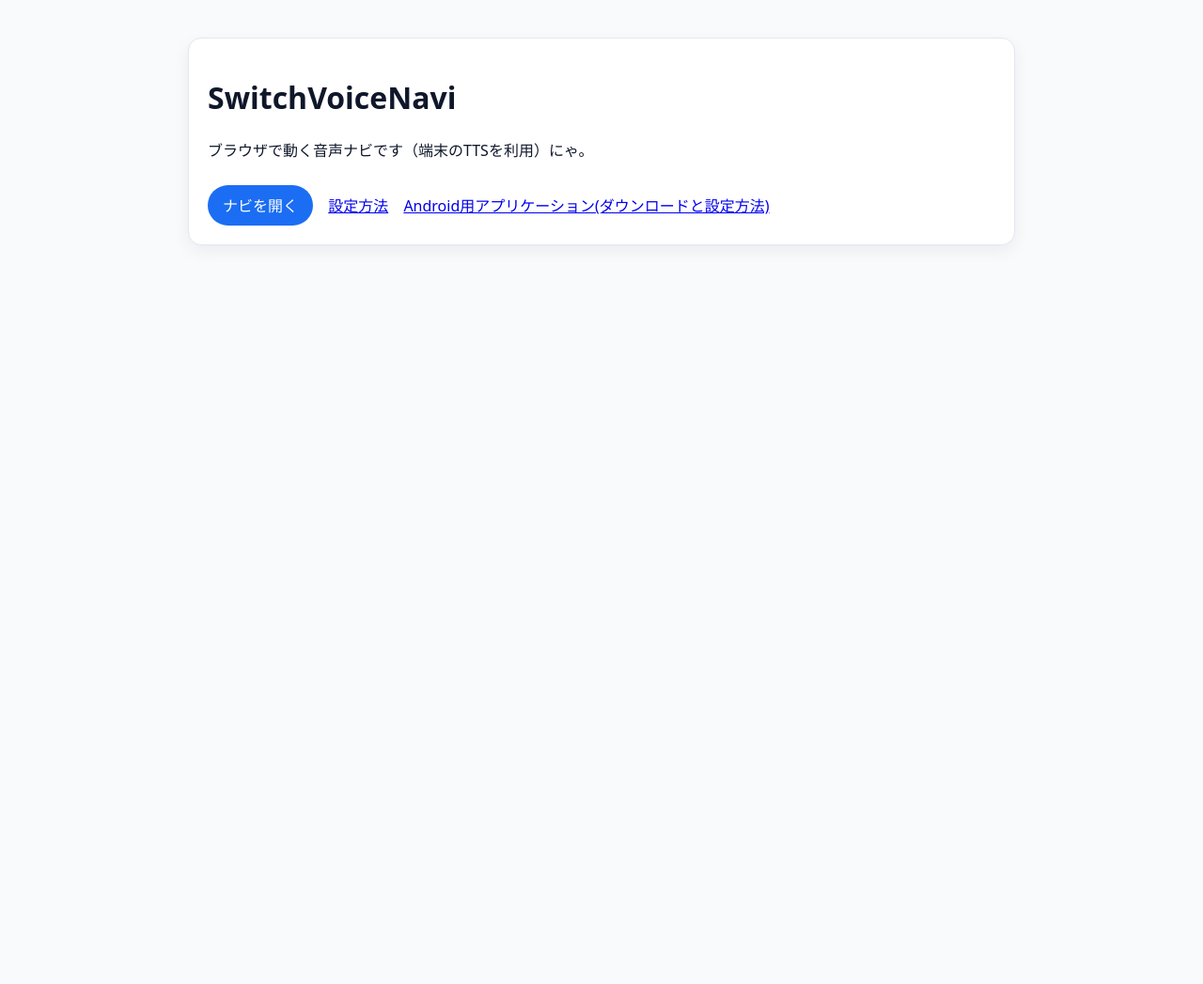
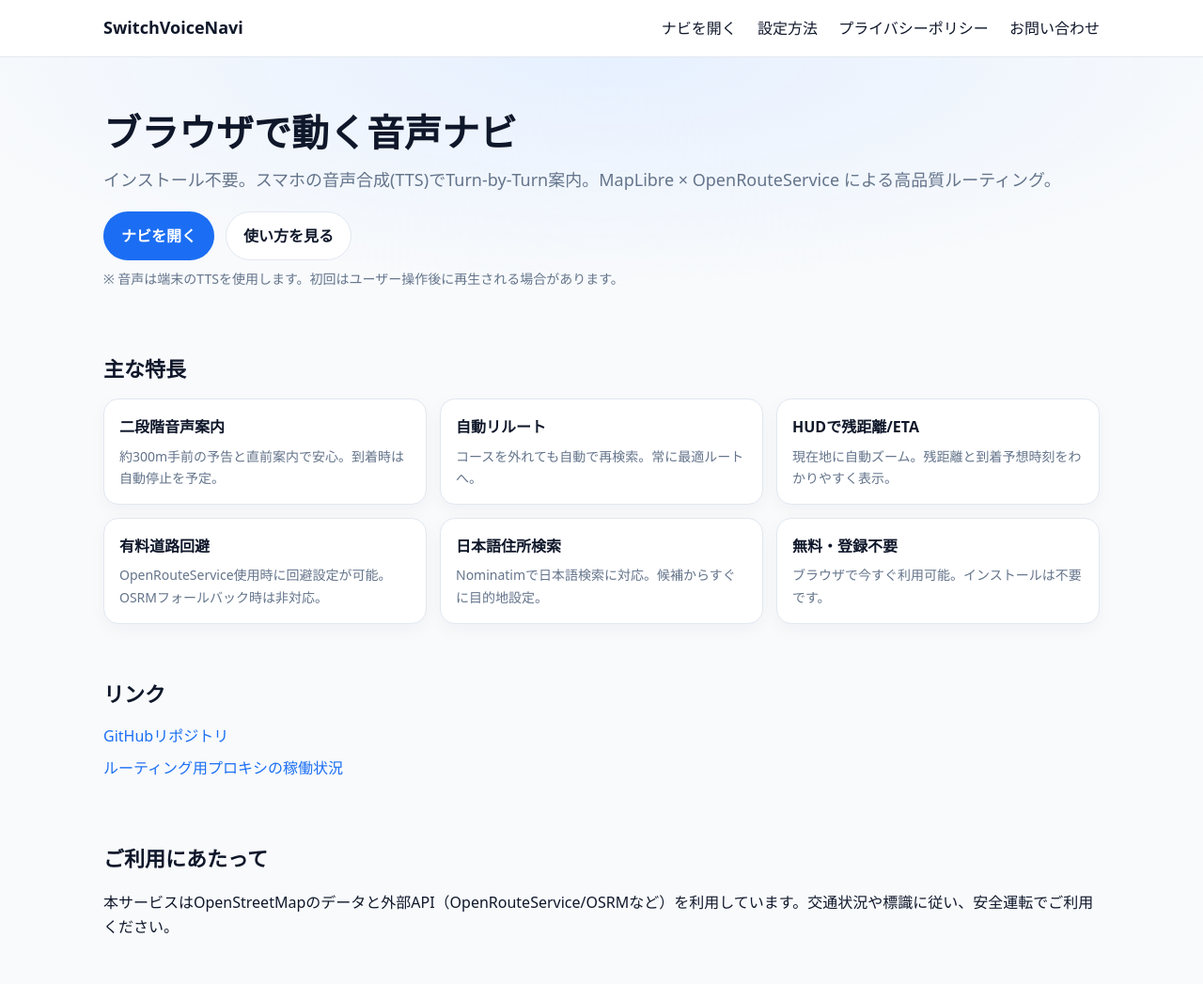
Before and after one commit to lamb5656/lamb5656.github.io, a plain HTML site: page index.html in a window 1280 px wide. Shown: the top 1047 px of the page at 94% size. Before the commit the page ends 800 px from the top, so only its background shows below. Drawn offline with Linux system fonts and the light colour scheme.

Commit message:
Add files via upload

```diff
--- a/index.html
+++ b/index.html
@@ -1,27 +1,132 @@
-<!doctype html><html lang="ja"><head>
-<meta charset="utf-8"><meta name="viewport" content="width=device-width,initial-scale=1">
-<title>SwitchVoiceNavi</title>
+<!doctype html>
+<html lang="ja">
+<head>
+  <meta charset="utf-8">
+  <meta name="viewport" content="width=device-width, initial-scale=1">
+  <title>SwitchVoiceNavi | ブラウザで動く音声ナビ</title>
+  <meta name="description" content="SwitchVoiceNaviはブラウザで動く無料の音声カーナビ。MapLibre × OpenRouteService。二段階音声案内、リルート、HUD、料金回避に対応。iOS/AndroidのTTSを利用。">
+  <link rel="canonical" href="https://lamb5656.github.io/">
+  <meta name="format-detection" content="telephone=no">
+  <meta name="theme-color" content="#0f172a">
 
-<!-- ★ AdSense が指示する「サイト確認コード」をそのまま貼る（client=ca-pub-XXXX） -->
-<script async src="https://pagead2.googlesyndication.com/pagead/js/adsbygoogle.js?client=ca-pub-9492165781041714"
-        crossorigin="anonymous"></script>
-<style>
-  body{font-family:system-ui, -apple-system, Segoe UI, Roboto, Helvetica, Arial; margin:0; background:#f8fafc; color:#0f172a}
-  .wrap{max-width:880px;margin:40px auto;padding:0 16px}
-  .card{background:#fff;border:1px solid #e2e8f0;border-radius:14px;padding:20px;box-shadow:0 6px 18px rgba(15,23,42,.06)}
-  .btn{display:inline-block;margin-top:10px;padding:.6rem 1rem;border-radius:999px;background:#1b6ef3;color:#fff;text-decoration:none}
-  .links a{margin-right:12px}
-</style>
-</head><body>
-  <main class="wrap">
-    <div class="card">
-      <h1>SwitchVoiceNavi</h1>
-      <p>ブラウザで動く音声ナビです（端末のTTSを利用）にゃ。</p>
-      <div class="links">
-        <a class="btn" href="https://lamb5656.github.io/navi-app/browser-navi/" rel="noopener">ナビを開く</a>
-        <a href="https://lamb5656.github.io/navi-app/browser-navi/howto.html" rel="noopener">設定方法</a>
-        <a href="https://github.com/lamb5656/navi-app" rel="noopener">Android用アプリケーション(ダウンロードと設定方法)</a>
+  <!-- Google AdSense site verification / loader -->
+  <script async src="https://pagead2.googlesyndication.com/pagead/js/adsbygoogle.js?client=ca-pub-9492165781041714" crossorigin="anonymous"></script>
+
+  <!-- Open Graph -->
+  <meta property="og:site_name" content="SwitchVoiceNavi">
+  <meta property="og:title" content="SwitchVoiceNavi | ブラウザで動く音声ナビ">
+  <meta property="og:description" content="MapLibre × OpenRouteService。二段階音声案内、リルート、HUD、料金回避に対応。">
+  <meta property="og:type" content="website">
+  <meta property="og:url" content="https://lamb5656.github.io/">
+
+  <!-- Structured Data -->
+  <script type="application/ld+json">
+  {
+    "@context": "https://schema.org",
+    "@type": "SoftwareApplication",
+    "name": "SwitchVoiceNavi",
+    "applicationCategory": "TravelApplication",
+    "operatingSystem": "Web",
+    "offers": { "@type": "Offer", "price": "0", "priceCurrency": "JPY" },
+    "url": "https://lamb5656.github.io/navi-app/browser-navi/",
+    "publisher": { "@type": "Organization", "name": "SwitchVoiceNavi Project" },
+    "featureList": [
+      "Turn-by-turn voice guidance",
+      "Re-routing when off course",
+      "Two-phase prompts (300m/near)",
+      "Toll road avoidance (ORS)",
+      "HUD with remaining distance and ETA"
+    ]
+  }
+  </script>
+
+  <link rel="preconnect" href="https://lamb5656.github.io" crossorigin>
+  <link rel="stylesheet" href="./styles.css">
+</head>
+<body>
+  <header class="site-header" role="banner">
+    <div class="container header-inner">
+      <a class="brand" href="/">SwitchVoiceNavi</a>
+      <nav class="nav" aria-label="Primary">
+        <a href="https://lamb5656.github.io/navi-app/browser-navi/" rel="noopener noreferrer">ナビを開く</a>
+        <a href="https://lamb5656.github.io/navi-app/browser-navi/howto.html" rel="noopener noreferrer">設定方法</a>
+        <a href="./privacy.html" rel="noopener noreferrer">プライバシーポリシー</a>
+        <a href="./contact.html" rel="noopener noreferrer">お問い合わせ</a>
+      </nav>
+    </div>
+  </header>
+
+  <main id="content">
+    <section class="hero">
+      <div class="container hero-inner">
+        <h1 class="hero-title">ブラウザで動く音声ナビ</h1>
+        <p class="hero-lead">インストール不要。スマホの音声合成(TTS)で<span class="nowrap">Turn‑by‑Turn</span>案内。MapLibre × OpenRouteService による高品質ルーティング。</p>
+        <div class="hero-cta">
+          <a class="btn btn-primary" href="https://lamb5656.github.io/navi-app/browser-navi/" rel="noopener noreferrer">ナビを開く</a>
+          <a class="btn btn-secondary" href="https://lamb5656.github.io/navi-app/browser-navi/howto.html" rel="noopener noreferrer">使い方を見る</a>
+        </div>
+        <p class="note">※ 音声は端末のTTSを使用します。初回はユーザー操作後に再生される場合があります。</p>
       </div>
+    </section>
+
+    <section class="features">
+      <div class="container">
+        <h2>主な特長</h2>
+        <ul class="feature-grid" role="list">
+          <li class="feature">
+            <h3>二段階音声案内</h3>
+            <p>約300m手前の予告と直前案内で安心。到着時は自動停止を予定。</p>
+          </li>
+          <li class="feature">
+            <h3>自動リルート</h3>
+            <p>コースを外れても自動で再検索。常に最適ルートへ。</p>
+          </li>
+          <li class="feature">
+            <h3>HUDで残距離/ETA</h3>
+            <p>現在地に自動ズーム。残距離と到着予想時刻をわかりやすく表示。</p>
+          </li>
+          <li class="feature">
+            <h3>有料道路回避</h3>
+            <p>OpenRouteService使用時に回避設定が可能。OSRMフォールバック時は非対応。</p>
+          </li>
+          <li class="feature">
+            <h3>日本語住所検索</h3>
+            <p>Nominatimで日本語検索に対応。候補からすぐに目的地設定。</p>
+          </li>
+          <li class="feature">
+            <h3>無料・登録不要</h3>
+            <p>ブラウザで今すぐ利用可能。インストールは不要です。</p>
+          </li>
+        </ul>
+      </div>
+    </section>
+
+    <section class="links">
+      <div class="container">
+        <h2>リンク</h2>
+        <ul class="link-list" role="list">
+          <li><a href="https://github.com/lamb5656/navi-app" rel="noopener noreferrer">GitHubリポジトリ</a></li>
+          <li><a href="https://ors-proxy.lamb565.workers.dev/health" rel="noopener noreferrer">ルーティング用プロキシの稼働状況</a></li>
+        </ul>
+      </div>
+    </section>
+
+    <section class="notes">
+      <div class="container">
+        <h2>ご利用にあたって</h2>
+        <p>本サービスはOpenStreetMapのデータと外部API（OpenRouteService/OSRMなど）を利用しています。交通状況や標識に従い、安全運転でご利用ください。</p>
+      </div>
+    </section>
+  </main>
+
+  <footer class="site-footer" role="contentinfo">
+    <div class="container footer-inner">
+      <small>© 2025 SwitchVoiceNavi</small>
+      <nav class="footer-nav" aria-label="Footer">
+        <a href="./privacy.html" rel="noopener noreferrer">プライバシーポリシー</a>
+        <a href="./contact.html" rel="noopener noreferrer">お問い合わせ</a>
+      </nav>
     </div>
-  </main>
-</body></html>
+  </footer>
+</body>
+</html>
--- /dev/null
+++ b/styles.css
@@ -0,0 +1,152 @@
+/* Base */
+:root {
+  --bg: #0b1220;
+  --fg: #0f172a;
+  --card: #ffffff;
+  --muted: #64748b;
+  --brand: #1b6ef3;
+  --brand-ink: #ffffff;
+  --container: 1100px;
+  --radius: 16px;
+}
+
+* { box-sizing: border-box; }
+html, body { margin: 0; padding: 0; }
+body {
+  font-family: system-ui, -apple-system, Segoe UI, Roboto, Helvetica, Arial, "Noto Sans JP", sans-serif;
+  line-height: 1.65;
+  color: var(--fg);
+  background: #f8fafc;
+  -webkit-font-smoothing: antialiased;
+  -moz-osx-font-smoothing: grayscale;
+  padding-bottom: 80px; /* space for anchor ads */
+}
+
+a { color: var(--brand); text-decoration: none; }
+a:hover { text-decoration: underline; }
+
+.container {
+  max-width: var(--container);
+  margin: 0 auto;
+  padding: 0 20px;
+}
+
+.nowrap { white-space: nowrap; }
+
+/* Header */
+.site-header {
+  background: #ffffff;
+  border-bottom: 1px solid #e2e8f0;
+  position: sticky;
+  top: 0;
+  z-index: 50;
+}
+.header-inner {
+  display: flex;
+  align-items: center;
+  justify-content: space-between;
+  height: 60px;
+}
+.brand {
+  font-weight: 700;
+  font-size: 18px;
+  color: #0f172a;
+}
+.nav a {
+  margin-left: 18px;
+  color: #0f172a;
+}
+.nav a:hover { color: var(--brand); text-decoration: none; }
+
+/* Hero */
+.hero {
+  background: radial-gradient(1200px 400px at 50% 0%, #e6f0ff 0%, rgba(230,240,255,0) 60%), #f8fafc;
+  padding: 56px 0 24px;
+}
+.hero-title {
+  font-size: clamp(28px, 5vw, 40px);
+  line-height: 1.2;
+  margin: 0 0 12px;
+}
+.hero-lead {
+  font-size: clamp(16px, 2.4vw, 18px);
+  color: var(--muted);
+  margin: 0 0 18px;
+}
+.hero-cta { display: flex; gap: 12px; flex-wrap: wrap; }
+.btn {
+  display: inline-block;
+  padding: 12px 18px;
+  border-radius: 999px;
+  border: 1px solid transparent;
+  font-weight: 600;
+}
+.btn-primary {
+  background: var(--brand);
+  color: var(--brand-ink);
+}
+.btn-primary:hover { filter: brightness(0.95); text-decoration: none; }
+.btn-secondary {
+  background: #ffffff;
+  border-color: #e2e8f0;
+  color: #0f172a;
+}
+.btn-secondary:hover { background: #f1f5f9; text-decoration: none; }
+.note { color: var(--muted); font-size: 14px; margin-top: 8px; }
+
+/* Sections */
+.features, .links, .notes {
+  padding: 28px 0;
+}
+.features h2, .links h2, .notes h2 {
+  font-size: 22px;
+  margin: 0 0 14px;
+}
+.feature-grid {
+  display: grid;
+  grid-template-columns: repeat(3, minmax(0, 1fr));
+  gap: 14px;
+  margin: 0; padding: 0; list-style: none;
+}
+.feature {
+  background: var(--card);
+  border: 1px solid #e2e8f0;
+  border-radius: var(--radius);
+  padding: 16px;
+  box-shadow: 0 6px 18px rgba(15,23,42,.04);
+}
+.feature h3 {
+  font-size: 16px;
+  margin: 0 0 6px;
+}
+.feature p {
+  margin: 0;
+  color: var(--muted);
+  font-size: 14px;
+}
+
+.link-list { margin: 0; padding: 0; list-style: none; }
+.link-list li { margin: 8px 0; }
+
+/* Footer */
+.site-footer {
+  border-top: 1px solid #e2e8f0;
+  background: #ffffff;
+  margin-top: 24px;
+}
+.footer-inner {
+  display: flex;
+  align-items: center;
+  justify-content: space-between;
+  min-height: 58px;
+}
+.footer-nav a { margin-left: 16px; }
+
+/* Responsive */
+@media (max-width: 960px) {
+  .feature-grid { grid-template-columns: repeat(2, minmax(0, 1fr)); }
+}
+@media (max-width: 600px) {
+  .nav a { margin-left: 12px; }
+  .feature-grid { grid-template-columns: 1fr; }
+}
```
Also changed, not shown: contact.html (added, +42 -0 lines), privacy.html (added, +58 -0 lines).
